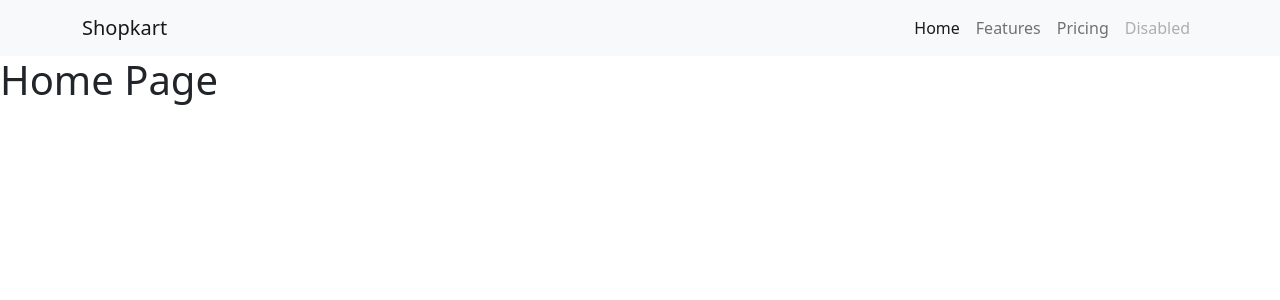
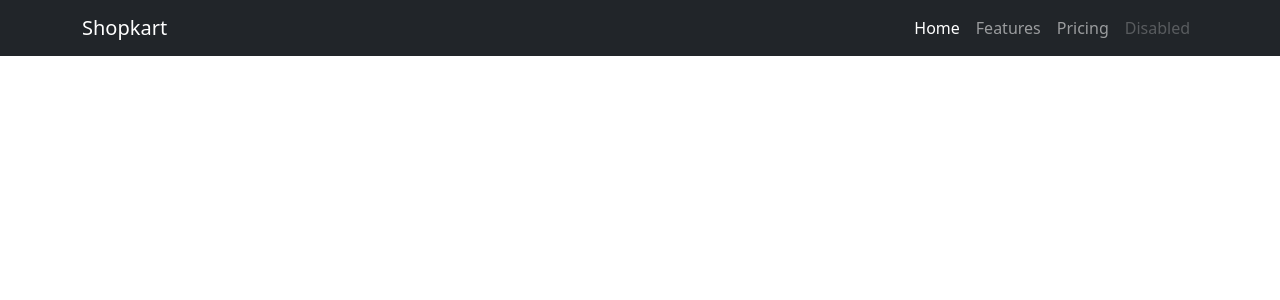
Before and after one commit to sathishkumar-c-2002/shopkart, a Django app: page /home in a window 1280 px wide. Shown: the top 300 px of the page. Run offline with Django 5.2, Linux system fonts and the light colour scheme.

Commit message:
Changed the theme of navbar white to dark

```diff
--- a/shop/templates/shop/inc/navbar.html
+++ b/shop/templates/shop/inc/navbar.html
@@ -1,4 +1,4 @@
-<nav class="navbar navbar-expand-lg navbar-light bg-light">
+<nav class="navbar navbar-expand-lg navbar-dark bg-dark fixed-top">
     <div class="container">
       <a class="navbar-brand" href="#">Shopkart</a>
       <button class="navbar-toggler" type="button" data-bs-toggle="collapse" data-bs-target="#navbarNav" aria-controls="navbarNav" aria-expanded="false" aria-label="Toggle navigation">
```
